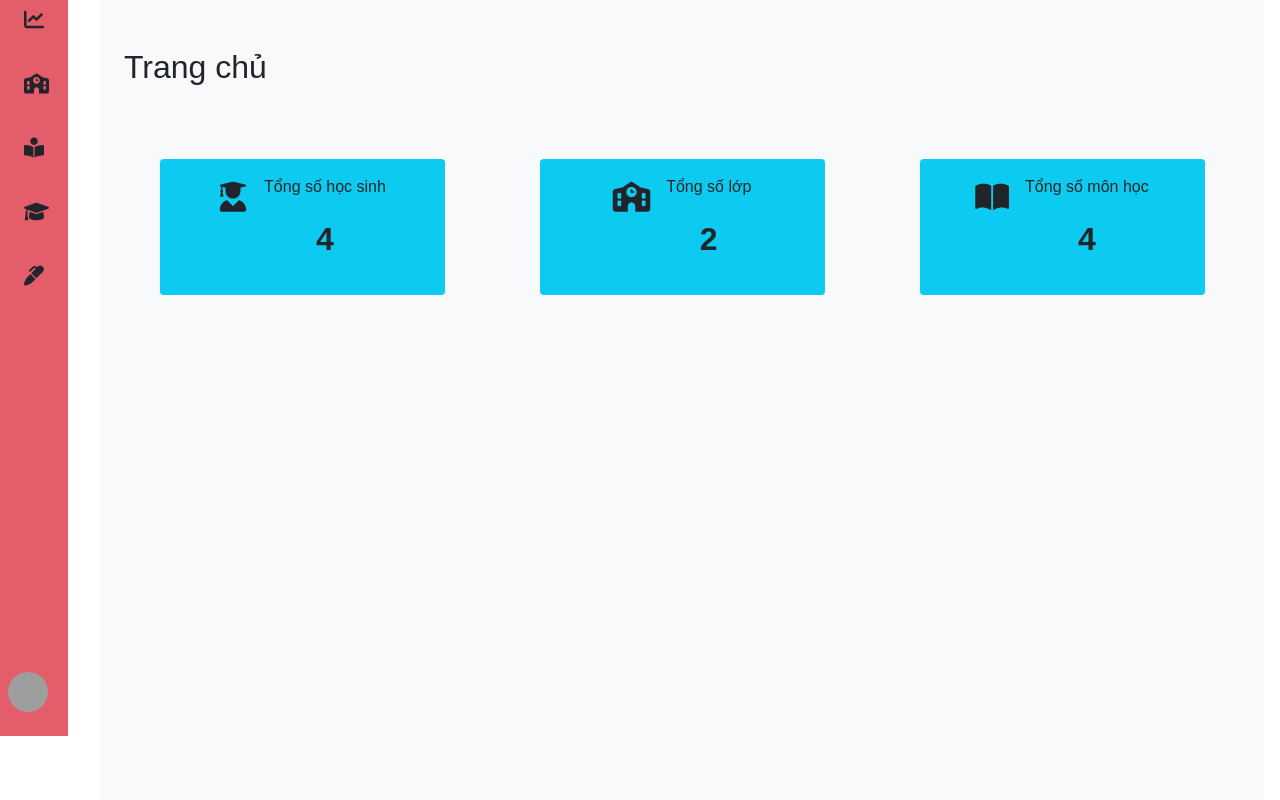
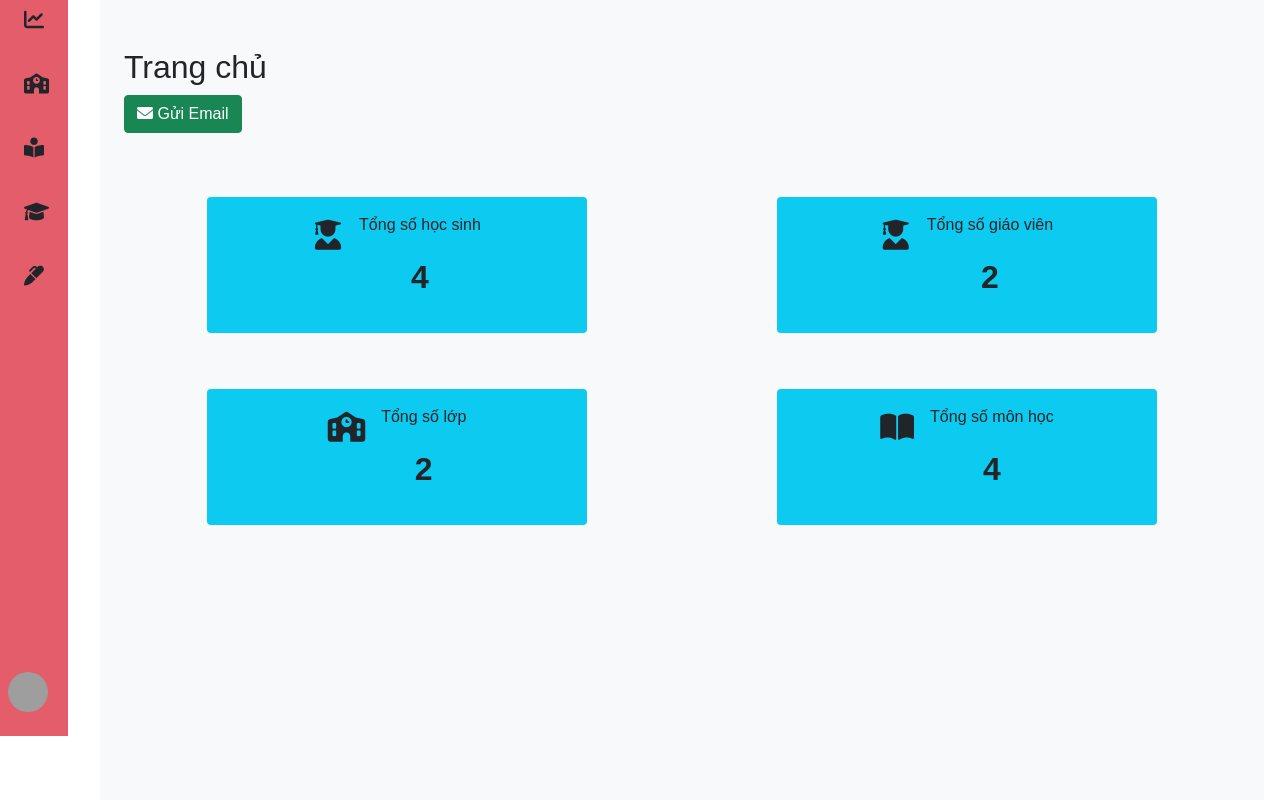
Before and after one commit to duckienylh/project-CNW, a PHP site: page /admin/dashboard.php in a window 1280 px wide. Shown: the part 64-864 px from the top of the page. Run offline with PHP 8.4, Linux system fonts and the light colour scheme; a user stored in the database is signed in; data comes from the database, SQL or seed files in the repository; some libraries are stand-ins or nearby versions; grey boxes are pictures that could not be loaded.

Commit message:
update dashboard

```diff
--- a/admin/dashboard.php
+++ b/admin/dashboard.php
@@ -9,8 +9,42 @@ include '../config.php';
                 <div class="row mt-3 pt-3 border-bottom border-light">
                     <h2>Trang chủ</h2>
                 </div>
-                <div class="row mt-3 justify-content-around py-5 mb-3">
-                    <div class="col-md-3 col-12 bg-info d-flex mb-2 rounded justify-content-center">
+
+
+                <button type="button" class="btn btn-success" data-bs-toggle="modal" data-bs-target="#exampleModal" data-bs-whatever="@mdo"><i class="fas fa-envelope"></i> Gửi Email</button>
+
+                <div class="modal fade" id="exampleModal" tabindex="-1" aria-labelledby="exampleModalLabel" aria-hidden="true">
+                    <div class="modal-dialog">
+                        <div class="modal-content">
+                            <div class="modal-header">
+                                <h5 class="modal-title" id="exampleModalLabel">New message</h5>
+                                <button type="button" class="btn-close" data-bs-dismiss="modal" aria-label="Close"></button>
+                            </div>
+                            <form method="POST">
+                                <div class="modal-body">
+                                    <div class="mb-3">
+                                        <label for="email" class="col-form-label fw-bolder">Người nhận: Toàn bộ học sinh trong trường</label>
+                                    </div>
+                                    <div class="mb-3">
+                                        <label for="emailtitle" class="col-form-label">Chủ đề:</label>
+                                        <input title="text" trai class="form-control" name="title" id="emailtitle">
+                                    </div>
+                                    <div class="mb-3">
+                                        <label for="emailContent" class="col-form-label">Nội dung:</label>
+                                        <textarea class="form-control" name="content" id="emailContent"></textarea>
+                                    </div>
+                                </div>
+                                <div class="modal-footer">
+                                    <button type="button" class="btn btn-secondary" data-bs-dismiss="modal">đóng</button>
+                                    <button type="submit" class="btn btn-primary" id="send" name="btnsend">Gửi</button>
+                                </div>
+                            </form>
+                        </div>
+                    </div>
+                </div>
+
+                <div class="row mt-3 py-md-5  justify-content-around">
+                    <div class="col-md-4 col-12 bg-info d-flex mb-2 rounded justify-content-center">
                         <div class="mt-3 mb-3" style="font-size: 1.875rem"><i class="fas fa-user-graduate"></i></div>
                         <div class="ps-3 my-3">
                             <p>Tổng số học sinh</p>
@@ -30,7 +64,29 @@ include '../config.php';
                             </p>
                         </div>
                     </div>
-                    <div class="col-md-3 col-12 bg-info d-flex mb-2 rounded justify-content-center">
+                    <div class="col-md-4 col-12 bg-info d-flex mb-2 rounded justify-content-center">
+                        <div class="mt-3 mb-3" style="font-size: 1.875rem"><i class="fas fa-user-graduate"></i></div>
+                        <div class="ps-3 my-3">
+                            <p>Tổng số giáo viên</p>
+                            <p class="text-center fw-bold fs-2">
+                                <?php
+
+                                $sql = "SELECT COUNT(teach_id) AS st_sum FROM teachers;";
+                                $result = mysqli_query($conn, $sql);
+                                if (mysqli_num_rows($result) > 0) {
+                                    while ($row = mysqli_fetch_assoc($result)) {
+                                ?>
+                                        <?php echo $row['st_sum']; ?>
+                                <?php
+                                    }
+                                }
+                                ?>
+                            </p>
+                        </div>
+                    </div>
+                </div>
+                <div class="row mb-3 justify-content-around">
+                    <div class="col-md-4 col-12 bg-info d-flex mb-2 rounded justify-content-center">
                         <div class="mt-3 mb-3" style="font-size: 1.875rem"><i class="fas fa-school"></i></div>
                         <div class="ps-3 my-3">
                             <p>Tổng số lớp</p>
@@ -50,7 +106,7 @@ include '../config.php';
                             </p>
                         </div>
                     </div>
-                    <div class="col-md-3 col-12 bg-info d-flex mb-2 rounded justify-content-center">
+                    <div class="col-md-4 col-12 bg-info d-flex mb-2 rounded justify-content-center">
                         <div class="mt-3 mb-3" style="font-size: 1.875rem"><i class="fas fa-book-open"></i></div>
                         <div class="ps-3 my-3">
                             <p>Tổng số môn học</p>
@@ -79,5 +135,63 @@ include '../config.php';
     </div>
 </main>
 <?php
+if (isset($_POST['btnsend'])) {
+
+    $sql = "SELECT `st_email` FROM students"; //câu lệnh sql kiểm tra người dùng tồn tại hay ko
+    $result = mysqli_query($conn, $sql);
+
+    if (mysqli_num_rows($result) > 0) { // vòng if kiểm tra câu lệnh truy vấn
+
+        while ($row = mysqli_fetch_assoc($result)) {
+            $email = $row['st_email'];
+            // $_SESSION['emailall'] = $email1;
+
+?>
+            <script>
+
+                $(document).ready(function() {
+                    //? truyền địa chỉ email
+                    $('#send').click(function() {
+                        console.log('kien');
+                        // $email = $("#email").val();
+                        // $email = $_SESSION['emailall'];
+                        $emailtitle = $('#emailtitle').val();
+                        $emailContent = $('#emailContent').val();
+
+                        if ($emailtitle == '' || $emailContent == '') {
+                            alert("Vui lòng nhập đầy đủ chủ đề và nội dung");
+                        } else {
+
+                            $.ajax({
+                                type: "post",
+                                url: "../email/sendmail.php",
+                                data: {
+                                    emailAddress: $email,
+                                    emailtitle: $emailtitle,
+                                    emailContent: $emailContent,
+                                },
+                                success: function(response) {
+                                    if (response == 'success') {
+                                        alert("Đã gửi");
+                                    } else if (response == 'error') {
+                                        alert("Gửi không thành công");
+                                    }
+                                }
+                            });
+                        }
+
+                    });
+                })
+            </script>
+<?php
+        }
+    } else {
+        echo 'ko có email để gửi';
+        exit;
+    }
+    mysqli_close($conn);
+}
+?>
+<?php
 include 'footerad.php';
 ?>
--- a/admin/headerad.php
+++ b/admin/headerad.php
@@ -1,7 +1,7 @@
 <?php
-    session_start();
-    if (!isset($_SESSION['current_user'])) {
-        header("location:../index.php");
+session_start();
+if (!isset($_SESSION['current_user'])) {
+    header("location:../index.php");
 }
 $client_user = $_SESSION['current_user'];
 ?>
@@ -15,7 +15,7 @@ $client_user = $_SESSION['current_user'];
     <link href="https://cdn.jsdelivr.net/npm/bootstrap@5.1.3/dist/css/bootstrap.min.css" rel="stylesheet" integrity="sha384-1BmE4kWBq78iYhFldvKuhfTAU6auU8tT94WrHftjDbrCEXSU1oBoqyl2QvZ6jIW3" crossorigin="anonymous">
     <link rel="stylesheet" href="https://cdnjs.cloudflare.com/ajax/libs/font-awesome/6.0.0-beta2/css/all.min.css">
     <link rel="stylesheet" type="text/css" href="https://cdn.datatables.net/1.11.3/css/jquery.dataTables.min.css">
-    <script src="https://code.jquery.com/jquery-3.5.1.js"></script>
+    <script src="https://code.jquery.com/jquery-3.6.0.min.js" integrity="sha256-/xUj+3OJU5yExlq6GSYGSHk7tPXikynS7ogEvDej/m4=" crossorigin="anonymous"></script>
     <script src="https://cdn.datatables.net/1.11.3/js/jquery.dataTables.min.js"></script>
     <link rel="stylesheet" href="../assets/css/style.css">
     <title>Quản Lý Học Sinh</title>
@@ -59,6 +59,10 @@ $client_user = $_SESSION['current_user'];
                     <span class="d-none d-sm-inline mx-1"><?php echo $client_user['user_name']; ?></span>
                 </a>
                 <ul class="dropdown-menu dropdown-menu-light shadow">
+                    <li><a class="dropdown-item" href="#"><span class="nav_name"><i class="fas fa-lock me-3"></i>Đổi mật khẩu</span></a></li>
+                    <li>
+                        <hr class="dropdown-divider">
+                    </li>
                     <li><a class="dropdown-item nav_link" href="../logout.php"><span class="nav_name">Thoát</span></a></li>
                 </ul>
             </div>
--- a/teacher/list-student.php
+++ b/teacher/list-student.php
@@ -31,7 +31,7 @@ $id = $client_user['user_id'];
 
                                     if (mysqli_num_rows($result)) {
                                         while ($row = mysqli_fetch_assoc($result)) {
-                                            echo '<option value="' . $row['st_id'] . '">' . $row['st_email'] . '</option>';
+                                            echo '<option value="' . $row['st_email'] . '">' . $row['st_email'] . '</option>';
                                         }
                                     }
                                     ?>
@@ -146,9 +146,9 @@ $id = $client_user['user_id'];
                         },
                         success: function(response) {
                             if (response == 'success') {
-                                alert("Đã gửi");
+                                console.log('Đã gửi')
                             } else if (response == 'error') {
-                                alert("Gửi không thành công");
+                                console.log("Gửi không thành công");
                             }
                         }
                     });
```
Also changed, not shown: email/sendmail.php (+4 -4 lines), teacher/change-password.php (deleted).
